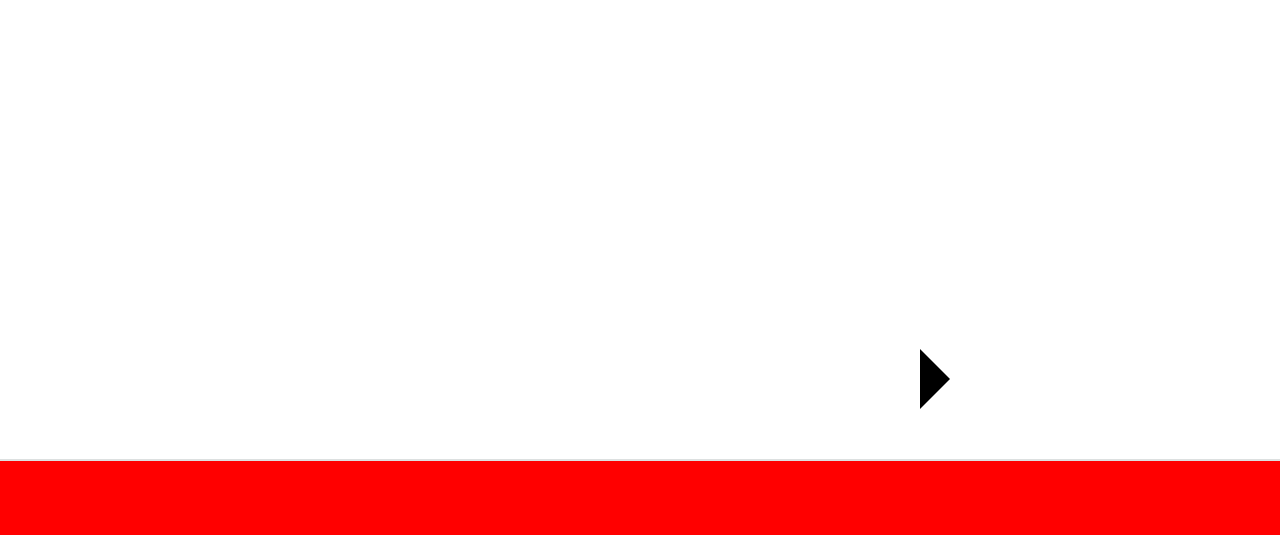
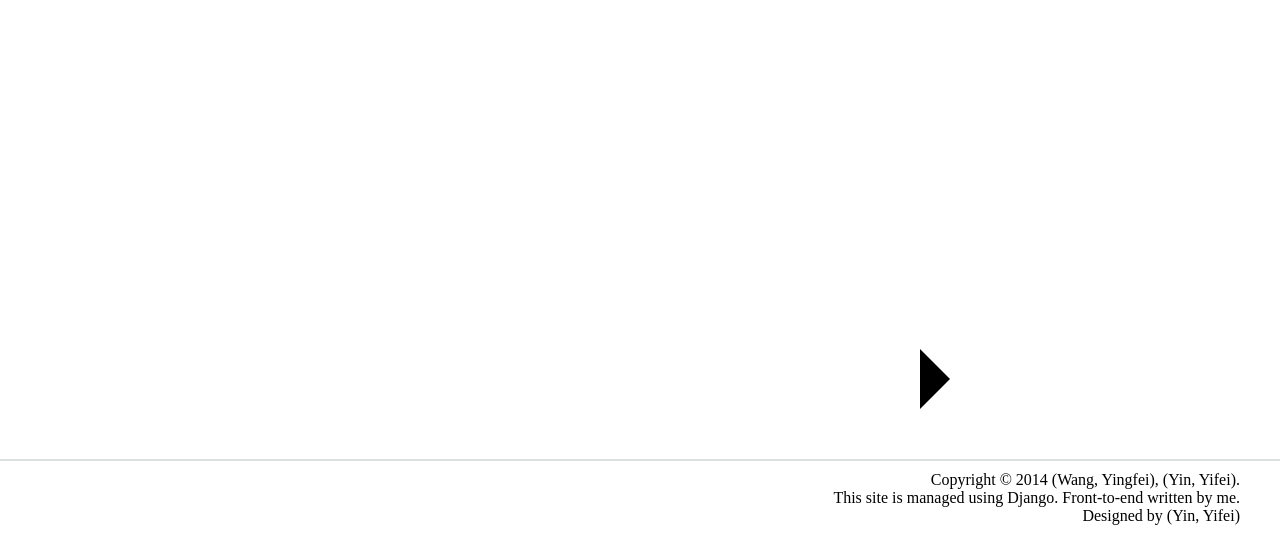
Before and after one commit to Clause321/Home-Page, a Django app: template basic/templates/home.html in a window 1280 px wide. Shown: the part 743-1278 px from the top of the page. Before the commit the page ends 1204 px from the top, so only its background shows below. Run offline with Django 3.2, Linux system fonts and the light colour scheme; the template is opened without the code that fills it, so the values that code supplies are empty; parts of the project's set-up code (start-up, migrations or seed data) failed here and were passed over; some libraries are stand-ins or nearby versions.

Commit message:
base portfolio

```diff
--- a/basic/static/basic/css/base.css
+++ b/basic/static/basic/css/base.css
@@ -1,8 +1,21 @@
 #footer{
-    height: 150px;
+    width: 100%;
+    float: left;
+    display: block;
+    //height: 100px;
     text-align: right;
+    font-size: 16px;
+}
+
+#footer span{
+    display: block;
 }
 
 .container{
+    margin: auto;
     width: 1200px;
 }
+
+.footer_container{
+    padding: 10px;
+}
--- a/basic/templates/base.html
+++ b/basic/templates/base.html
@@ -4,12 +4,12 @@
 <head>
     <link rel="stylesheet" type="text/css" href="{% static 'basic/css/base.css' %}">
     <title>{% block title %}WYF homepage{% endblock %}</title>
-    {% block header %}{% block header %}
+    {% block header %}{% endblock %}
 </head>
 <body>
     {% block content %}{% endblock %}
     <div id="footer">
-        <div class="container">
+        <div class="container footer_container">
             <span>Copyright &copy; 2014 (Wang, Yingfei), (Yin, Yifei).</span>
             <span>This site is managed using Django. Front-to-end written by me.</span>
             <span>Designed by (Yin, Yifei)</span>
--- a/basic/templates/home.html
+++ b/basic/templates/home.html
@@ -1,18 +1,17 @@
+{% extends "base.html" %}
 {% load static %}
 {% load slide_tags %}
-<!DOCTYPE HTML>
-<html>
-<head>
+
+{% block header %}
     <link rel="stylesheet" type="text/css" href="{% static 'basic/css/home.css' %}">
     <script src="//ajax.googleapis.com/ajax/libs/jquery/1.11.1/jquery.min.js"></script>
     <script src="//ajax.googleapis.com/ajax/libs/jqueryui/1.11.2/jquery-ui.min.js"></script>
-</head>
+{% endblock %}
 
-<body>
+{% block content %}
     <div class="header">
         <div id="floatblock">
             <h1>LIBER</h1>
-
             <h4>PRIMUS</h4>
             <p>Lorem iqsum quia dolor sit amet, consectetur</p>
         </div>
@@ -47,8 +46,8 @@
             </div>
         </div>
     </div>
+{% endblock %}
 
-
+{% block footer %}
     <script type="text/javascript" src="{% static 'basic/js/slide.js' %}"></script>
-</body>
-</html>
+{% endblock %}
```
Lines whose indentation alone changed are shown as unchanged.
